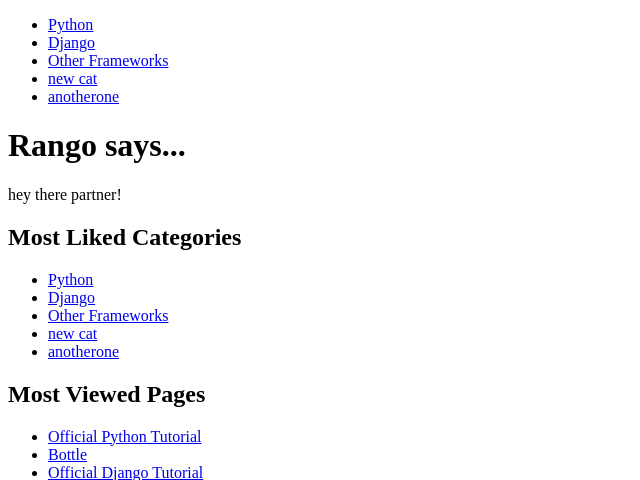
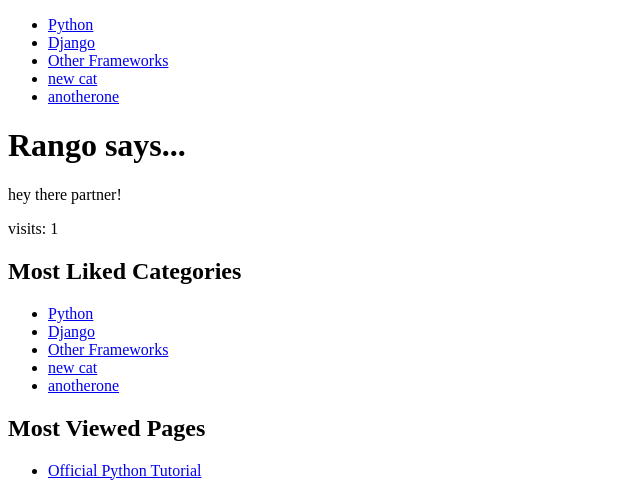
Before and after one commit to rishivinod7/tango_with_django_project, a Django app: page /rango/ in a window 1280 px wide. Shown: the top 480 px of the page, without its empty margins (0-640 px from the left). Run offline with Django 3.2, Linux system fonts and the light colour scheme; data comes from the database, SQL or seed files in the repository; both versions use the stored data as it was after the commit.

Commit message:
10th chapter complete

```diff
--- a/rango/views.py
+++ b/rango/views.py
@@ -10,25 +10,36 @@
 from django.core.urlresolvers import reverse
 
 from django.contrib.auth.decorators import login_required
+from datetime import datetime
 
 def index(request):
+    request.session.set_test_cookie()
 
-
-    # Query the database for a list of ALL categories currently stored.
-    # Order the categories by no. likes in descending order.
-    # Retrieve the top 5 only - or all if less than 5.
-    # Place the list in our context_dict dictionary
-    # that will be passed to the template engine.
     category_list = Category.objects.order_by('-likes')[:5]
     page_list = Page.objects.order_by('-views')[:5]
     context_dict = {'categories': category_list, 'pages': page_list}
-    # Render the response and send it back!
-    return render(request, 'rango/index.html', context_dict)
+
+
+    # Call the helper function to handle the cookies
+    visitor_cookie_handler(request)
+    context_dict['visits'] = request.session['visits']
+
+
+    # Return response back to the user, updating any cookies that need changed.
+    response = render(request, 'rango/index.html', context=context_dict)
+    return response
+
 
 
 
 def about(request):
+    if request.session.test_cookie_worked():
+        print("TEST COOKIE WORKED!")
+        request.session.delete_test_cookie()
+
     context_dict = {}
+    visitor_cookie_handler(request)
+    context_dict['visits'] = request.session['visits']
     return render(request, 'rango/about.html', context=context_dict)
 
 
@@ -219,3 +230,32 @@
     logout(request)
     # Take the user back to the homepage.
     return HttpResponseRedirect(reverse('index'))
+
+def get_server_side_cookie(request, cookie, default_val=None):
+    val = request.session.get(cookie)
+    if not val:
+        val = default_val
+    return val
+
+
+def visitor_cookie_handler(request):
+    # Get the number of visits to the site.
+    # We use the COOKIES.get() function to obtain the visits cookie.
+    # If the cookie exists, the value returned is casted to an integer.
+    # If the cookie doesn't exist, then the default value of 1 is used.
+    visits = int(get_server_side_cookie(request, 'visits', '1'))
+    last_visit_cookie = get_server_side_cookie(request,'last_visit',
+                                                str(datetime.now()))
+    last_visit_time = datetime.strptime(last_visit_cookie[:-7],
+                                        '%Y-%m-%d %H:%M:%S')
+    # If it's been more than a day since the last visit...
+    if (datetime.now() - last_visit_time).days > 0:
+        visits = visits + 1
+        # Update the last visit cookie now that we have updated the count
+        request.session['last_visit'] = str(datetime.now())
+    else:
+        # Set the last visit cookie
+        request.session['last_visit'] = last_visit_cookie
+
+    # Update/set the visits cookie
+    request.session['visits'] = visits
--- a/templates/rango/about.html
+++ b/templates/rango/about.html
@@ -6,6 +6,7 @@
 
 	{% block body_block %}
 		<div>
+            <p>visits: {{ visits }}</p>
             <img src="{% static "images/rango.jpg" %}" alt="Picture of Rango" />
             <p>
 
--- a/templates/rango/index.html
+++ b/templates/rango/index.html
@@ -12,6 +12,7 @@
     {% else %}
         hey there partner!
     {% endif %}
+     <p>visits: {{ visits }}</p>
 
     </div>
 	<div>
```
Also changed, not shown: db.sqlite3, 1 other file.
